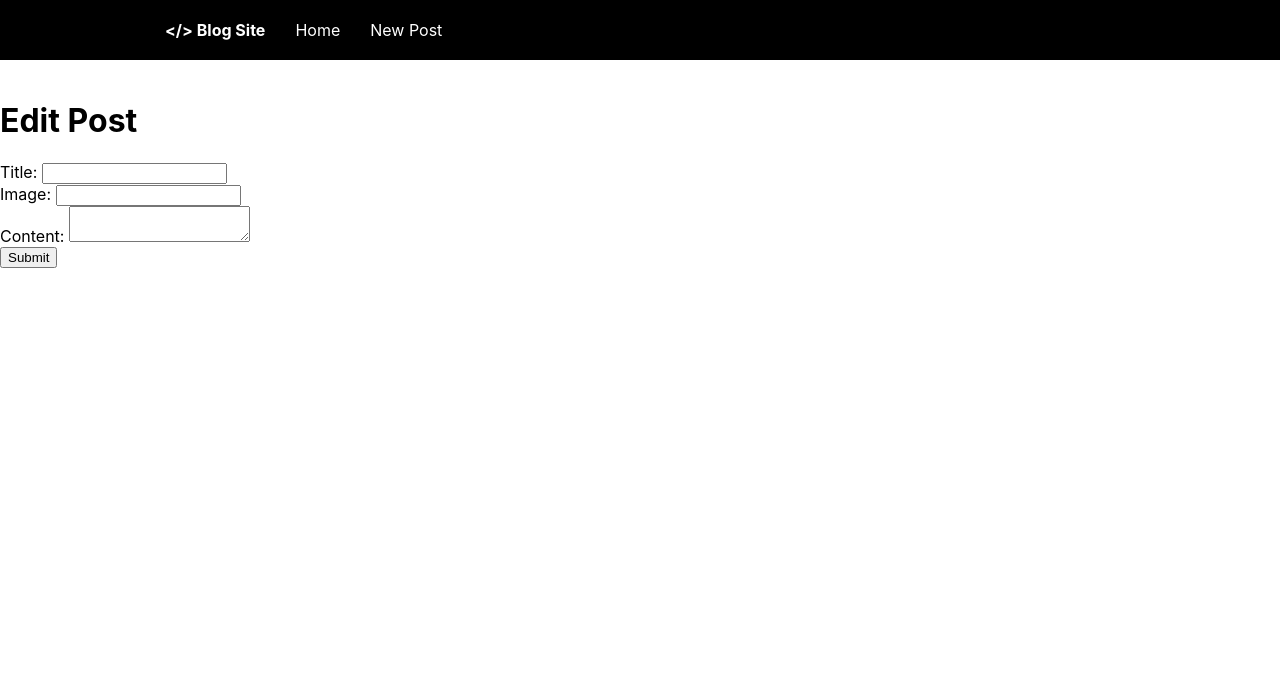
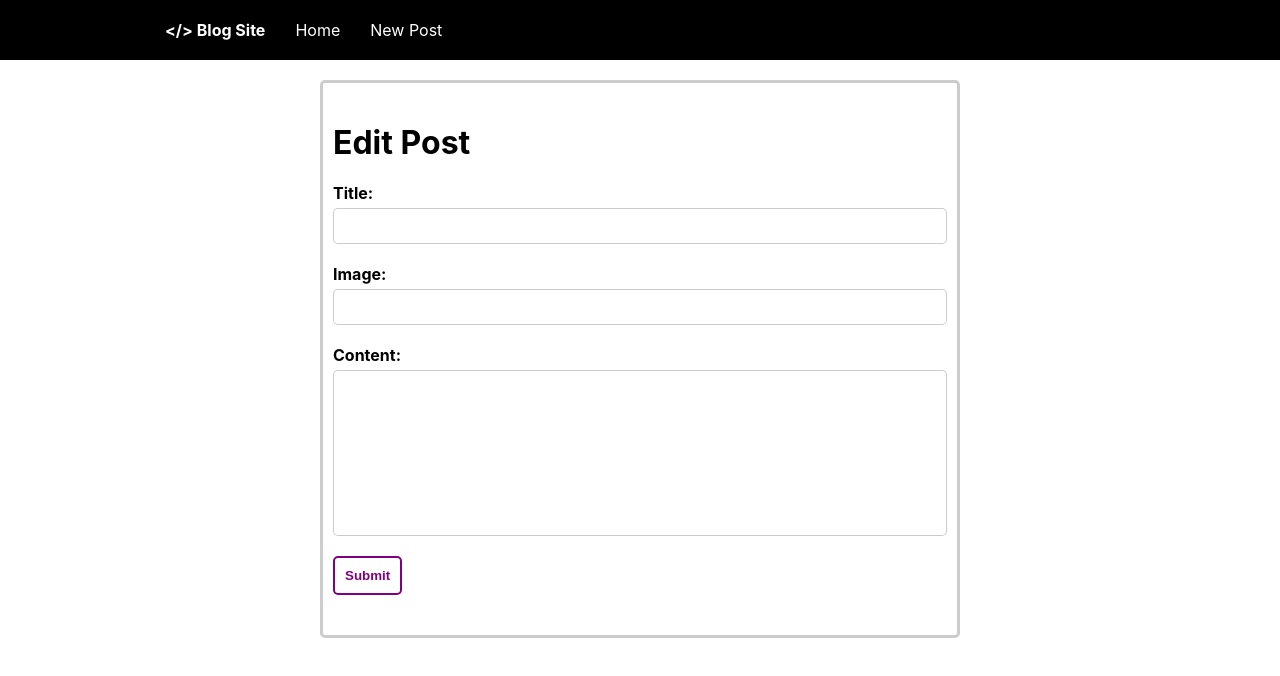
Before and after one commit to leonndp/mern-blog-site, a React (Create React App) app: page /edit/1 in a window 1280 px wide. Shown: the top 676 px of the page. Built offline with nearby package versions, Linux system fonts and the light colour scheme; no server answers.

Commit message:
Styled Update page

```diff
--- a/src/components/EditArticle.js
+++ b/src/components/EditArticle.js
@@ -69,12 +69,14 @@ export default class EditArticle extends React.Component {
 
 	render() {
 		return (
-			<div>
-				<h1>Edit Post</h1>
-				<form onSubmit={this.onSubmit}>
-					<div>
-						<label>Title: </label>
+			<div className="wrapper">
+				<div className="body-border">
+					<h1 className="title">Edit Post</h1>
+					<form className="article-form" onSubmit={this.onSubmit}>
+						<div className="article-form__group">
+							<label className="article-form__label">Title: </label>
 							<input
+								className="article-form__input"
 								type='text'
 								maxLength="50"
 								value={this.state.title}
@@ -82,27 +84,30 @@ export default class EditArticle extends React.Component {
 								required
 								/>
 						</div>
-					<div>
-						<label>Image: </label>
+						<div className="article-form__group">
+							<label className="article-form__label">Image: </label>
 							<input
+								className="article-form__input"
 								type='text'
 								value={this.state.image}
 								onChange={this.onChangeImage}
 								required
 								/>
 						</div>
-					<div>
-						<label>Content: </label>
+						<div className="article-form__group">
+							<label className="article-form__label">Content: </label>
 							<textarea
+								className="article-form__input article-form__input--large"
 								value={this.state.content}
 								onChange={this.onChangeContent}
 								required
 								/>
 						</div>
 						<div>
-						<input type="submit" value="Submit" />
+							<input className="btn btn--purple" type="submit" value="Submit" />
 						</div>
 					</form>
+				</div>
 			</div>
 		)
 	}
```
Lines whose indentation alone changed are shown as unchanged.
